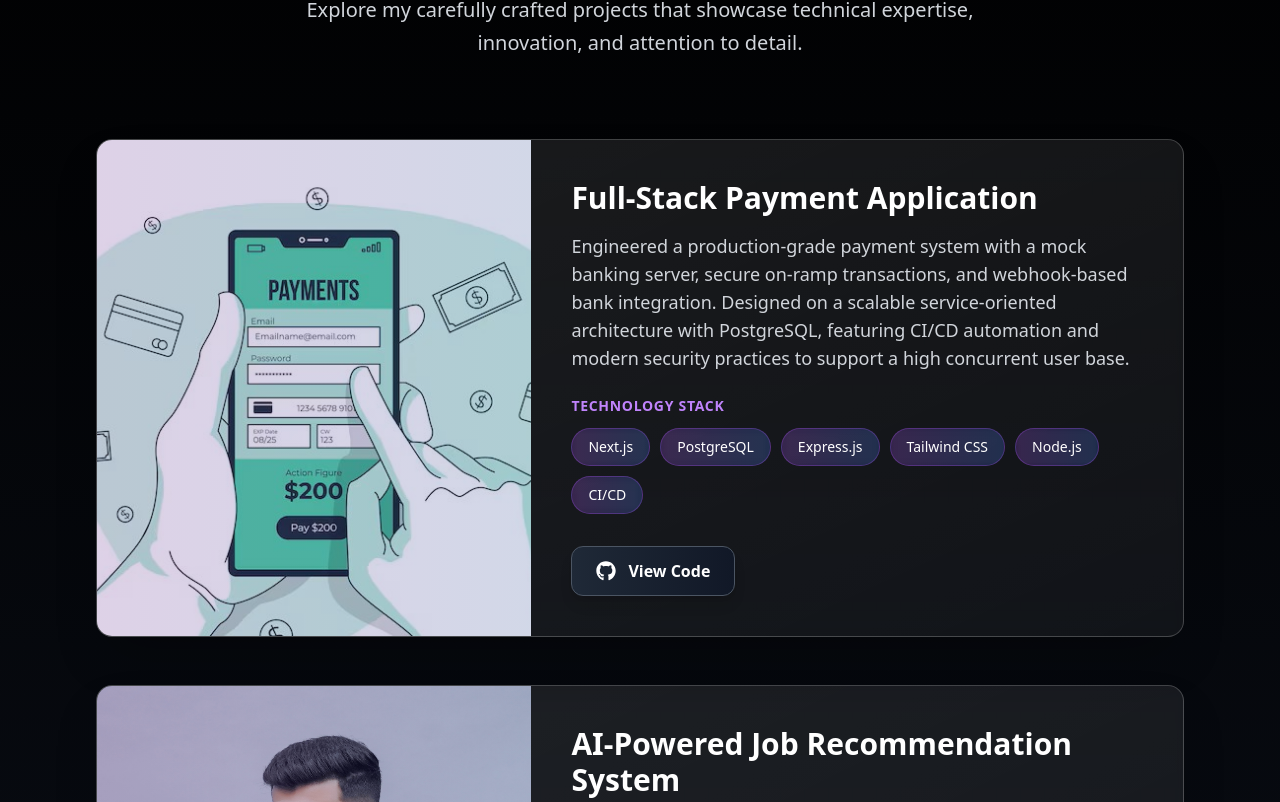
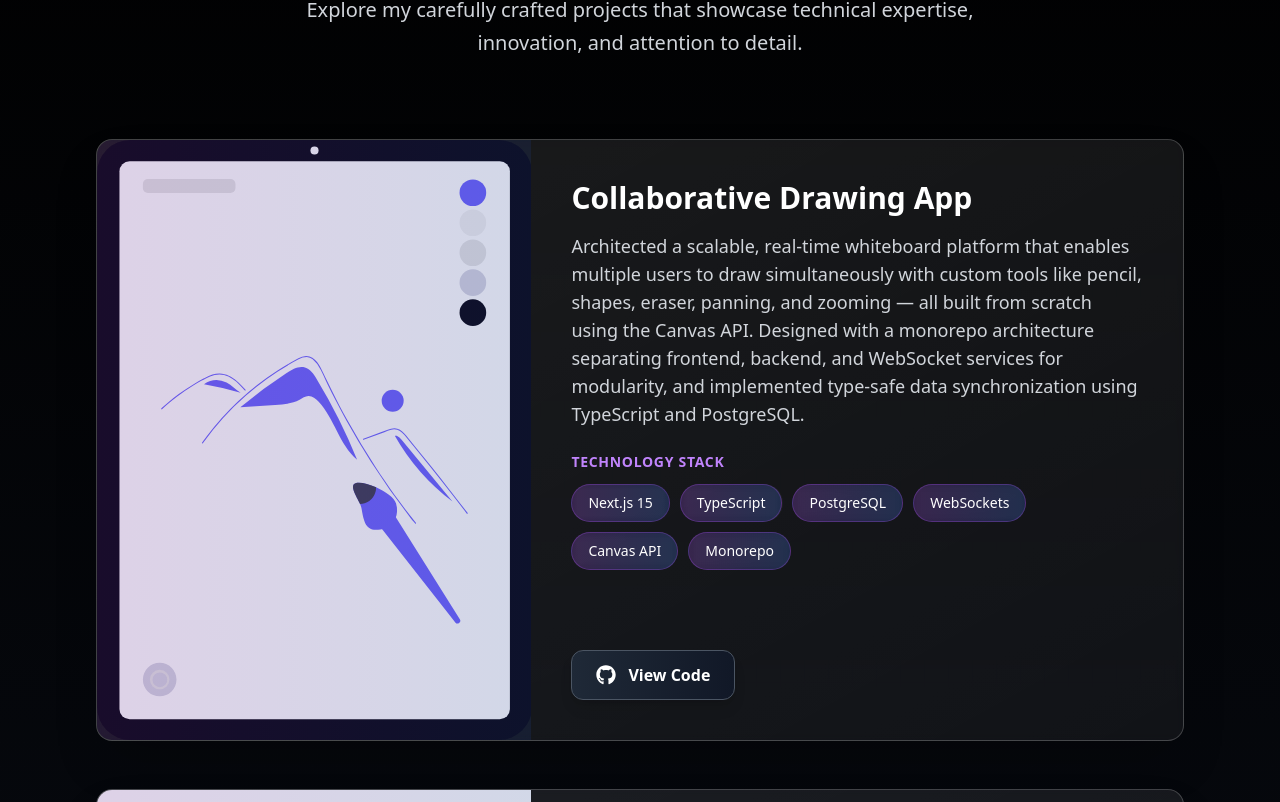
Before and after one commit to Abhay12911/portfolio, a React (Vite) app in the folder Portfolio/: page / in a window 1280 px wide. Shown: the part 1018-1820 px from the top of the page. Built offline with nearby package versions, Linux system fonts and the light colour scheme.

Commit message:
added the draw app project

```diff
--- a/Portfolio/src/components/pages/ProjectsPage.jsx
+++ b/Portfolio/src/components/pages/ProjectsPage.jsx
@@ -6,6 +6,7 @@ import twitter from '../../image/twitter.jpg';
 import job from '../../image/job.jpg';
 import youtube from '../../image/youtube.jpg';
 import payment from '../../image/payment.jpg';
+import draw from '../../image/draw.svg';
 
 const ProjectsPage = () => {
   return (
@@ -24,6 +25,16 @@ const ProjectsPage = () => {
         </div>
 
         <div className="space-y-12">
+
+          <Card
+  imageLink={draw}
+  projectName="Collaborative Drawing App"
+  desc="Architected a scalable, real-time whiteboard platform that enables multiple users to draw simultaneously with custom tools like pencil, shapes, eraser, panning, and zooming — all built from scratch using the Canvas API. Designed with a monorepo architecture separating frontend, backend, and WebSocket services for modularity, and implemented type-safe data synchronization using TypeScript and PostgreSQL."
+  codeUrl="https://github.com/Abhay12911/draw-app"
+  liveUrl="#"
+  tags={["Next.js 15", "TypeScript", "PostgreSQL", "WebSockets", "Canvas API", "Monorepo"]}
+  featured={true}
+/>
           <Card
   imageLink={payment}
   projectName="Full-Stack Payment Application"
```
Also changed, not shown: Portfolio/src/image/draw.svg (added).
